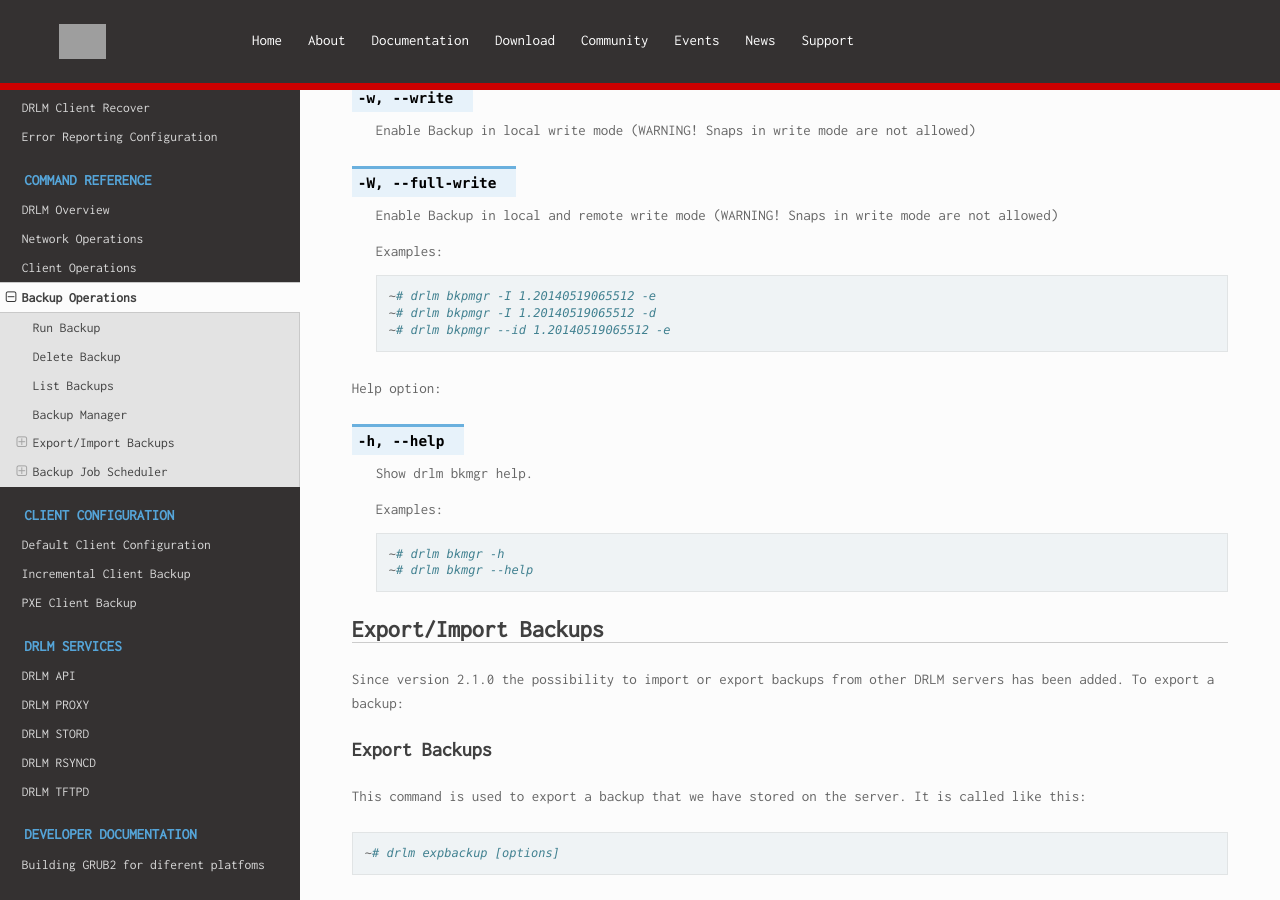
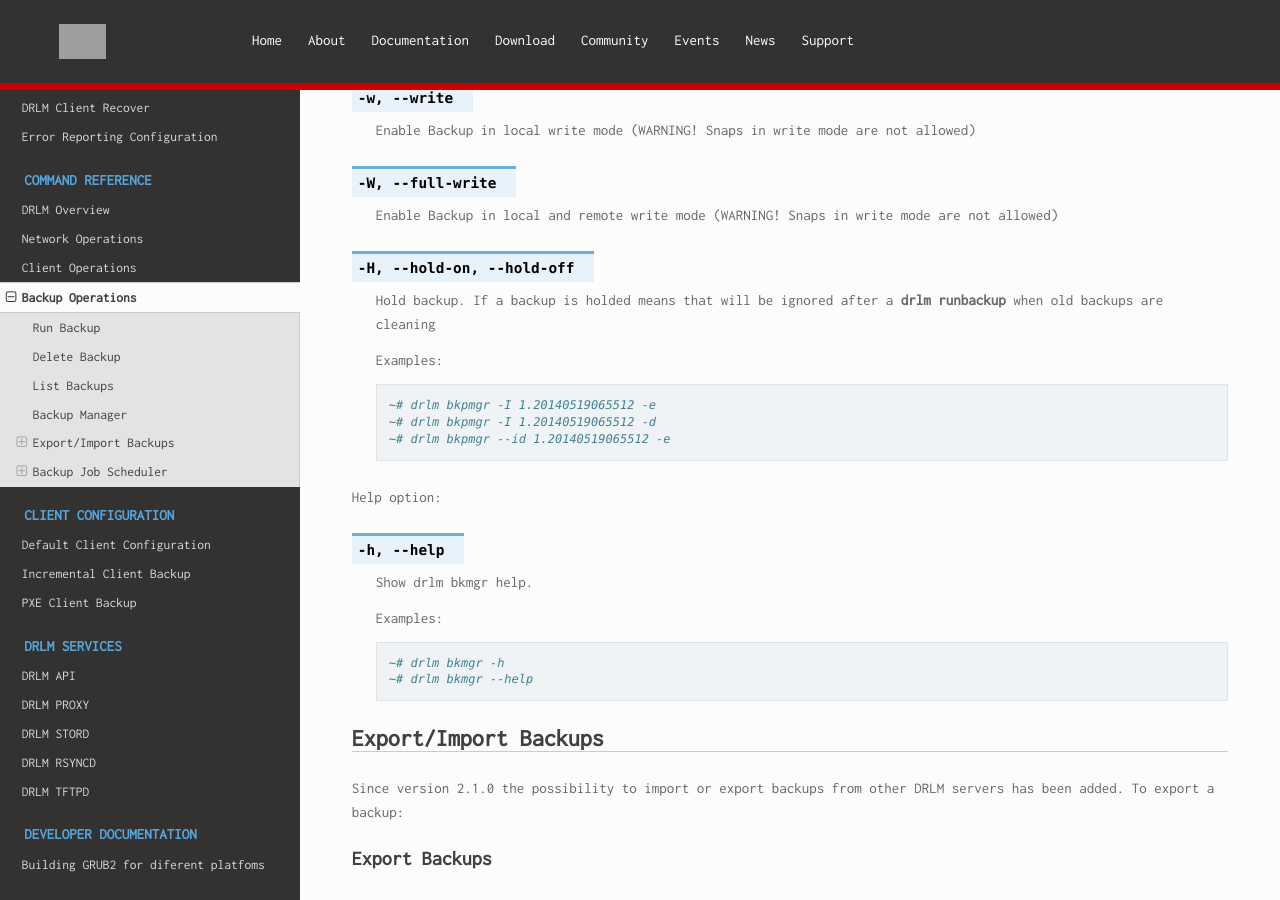
Before and after one commit to brainupdaters/drlm-docs, a Sphinx documentation site: the page built from docs/source/backup_opers.rst, in a window 1280 px wide and 900 px high, scrolled down 4152 px. Built offline with Sphinx 7.4.7 and the Read the Docs theme 2.0.0, drawn with Linux system fonts in a browser that asks for light colours; some web fonts are replaced; some of the changed text lies outside the part shown; grey boxes are pictures that could not be loaded.

Commit message:
hold backups

```diff
--- a/docs/source/backup_opers.rst
+++ b/docs/source/backup_opers.rst
@@ -197,6 +197,10 @@
 
    Enable Backup in local and remote write mode (WARNING! Snaps in write mode are not allowed)
 
+.. option:: -H, --hold-on, --hold-off
+
+   Hold backup. If a backup is holded means that will be ignored after a **drlm runbackup** when old backups are cleaning
+
    Examples::
 
    ~# drlm bkpmgr -I 1.20140519065512 -e
@@ -383,7 +387,7 @@
 
 .. program:: `drlm listjob` arguments:
 
-.. option:: -J job_id, --job_id job_id
+.. option:: -I job_id, --job_id job_id
 
    To list a job by its ID.
 
@@ -426,13 +426,13 @@
 
    To delete all scheduled jobs for a specific client.
 
-.. option:: -J job_id, --job_id job_id
+.. option:: -I job_id, --job_id job_id
 
    To delete a specific scheduled backup job.
 
    Examples::
 
-   ~# drlm deljob -J 5
+   ~# drlm deljob -I 5
    ~# drlm deljob -c rear-centos
 
 Help option:
```
Also changed, not shown: other parts of docs/source/backup_opers.rst (+1 -5 lines), docs/source/About.rst (+10 -2 lines).
